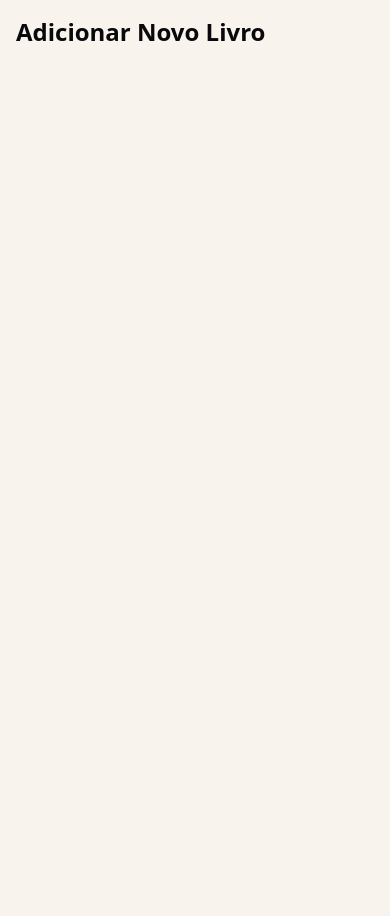
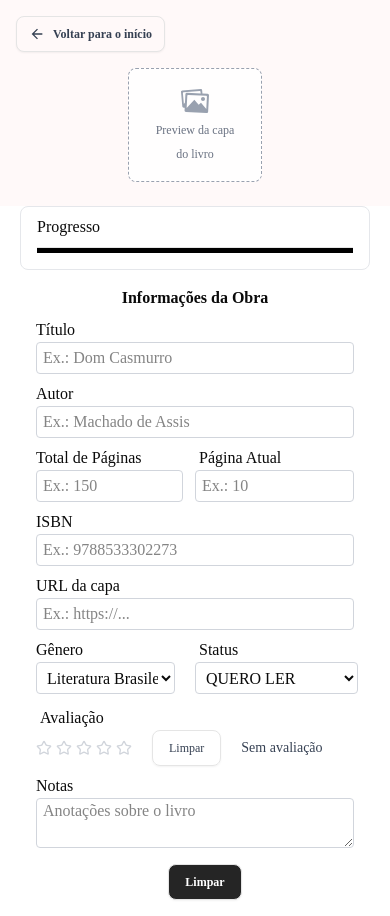
Before and after one commit to Layssaoliveira26/Projeto-biblioteca, a Next.js app in the folder projeto-bookshelf/: page /new-book in a window 390 px wide. Before the commit the page ends 844 px from the top, so only its background shows below. Built offline with nearby package versions, Linux system fonts and the light colour scheme.

Commit message:
feita tela de cadastro de livro e integrada ao restante do projeto

```diff
--- a/projeto-bookshelf/app/globals.css
+++ b/projeto-bookshelf/app/globals.css
@@ -1,5 +1,9 @@
 @import "tailwindcss";
 @import "tw-animate-css";
+
+:root {
+  font-family: --font-inter;
+}
 
 @custom-variant dark (&:is(.dark *));
 
@@ -45,71 +49,71 @@
 
 :root {
   --radius: 0.625rem;
-  --background: #F9F3EE;
-  --foreground: oklch(0.141 0.005 285.823);
   --card: oklch(1 0 0);
-  --card-foreground: oklch(0.141 0.005 285.823);
+  --card-foreground: oklch(0.145 0 0);
   --popover: oklch(1 0 0);
-  --popover-foreground: oklch(0.141 0.005 285.823);
-  --primary: oklch(0.21 0.006 285.885);
+  --popover-foreground: oklch(0.145 0 0);
+  --primary: oklch(0.205 0 0);
   --primary-foreground: oklch(0.985 0 0);
-  --secondary: oklch(0.967 0.001 286.375);
-  --secondary-foreground: oklch(0.21 0.006 285.885);
-  --muted: oklch(0.967 0.001 286.375);
-  --muted-foreground: oklch(0.552 0.016 285.938);
-  --accent: oklch(0.967 0.001 286.375);
-  --accent-foreground: oklch(0.21 0.006 285.885);
+  --secondary: oklch(0.97 0 0);
+  --secondary-foreground: oklch(0.205 0 0);
+  --muted: oklch(0.97 0 0);
+  --muted-foreground: oklch(0.556 0 0);
+  --accent: oklch(0.97 0 0);
+  --accent-foreground: oklch(0.205 0 0);
   --destructive: oklch(0.577 0.245 27.325);
-  --border: oklch(0.92 0.004 286.32);
-  --input: oklch(0.92 0.004 286.32);
-  --ring: oklch(0.705 0.015 286.067);
+  --border: oklch(0.922 0 0);
+  --input: oklch(0.922 0 0);
+  --ring: oklch(0.708 0 0);
   --chart-1: oklch(0.646 0.222 41.116);
   --chart-2: oklch(0.6 0.118 184.704);
   --chart-3: oklch(0.398 0.07 227.392);
   --chart-4: oklch(0.828 0.189 84.429);
   --chart-5: oklch(0.769 0.188 70.08);
   --sidebar: oklch(0.985 0 0);
-  --sidebar-foreground: oklch(0.141 0.005 285.823);
-  --sidebar-primary: oklch(0.21 0.006 285.885);
+  --sidebar-foreground: oklch(0.145 0 0);
+  --sidebar-primary: oklch(0.205 0 0);
   --sidebar-primary-foreground: oklch(0.985 0 0);
-  --sidebar-accent: oklch(0.967 0.001 286.375);
-  --sidebar-accent-foreground: oklch(0.21 0.006 285.885);
-  --sidebar-border: oklch(0.92 0.004 286.32);
-  --sidebar-ring: oklch(0.705 0.015 286.067);
+  --sidebar-accent: oklch(0.97 0 0);
+  --sidebar-accent-foreground: oklch(0.205 0 0);
+  --sidebar-border: oklch(0.922 0 0);
+  --sidebar-ring: oklch(0.708 0 0);
+  --background: oklch(1 0 0);
+  --foreground: oklch(0.145 0 0);
 }
 
 .dark {
-  --background: oklch(0.141 0.005 285.823);
+  --background: oklch(0.145 0 0);
   --foreground: oklch(0.985 0 0);
-  --card: oklch(0.21 0.006 285.885);
+  --card: oklch(0.205 0 0);
   --card-foreground: oklch(0.985 0 0);
-  --popover: oklch(0.21 0.006 285.885);
+  --popover: oklch(0.205 0 0);
   --popover-foreground: oklch(0.985 0 0);
-  --primary: oklch(0.92 0.004 286.32);
-  --primary-foreground: oklch(0.21 0.006 285.885);
-  --secondary: oklch(0.274 0.006 286.033);
+  --primary: oklch(0.922 0 0);
+  --primary-foreground: oklch(0.205 0 0);
+  --secondary: oklch(0.269 0 0);
   --secondary-foreground: oklch(0.985 0 0);
-  --muted: oklch(0.274 0.006 286.033);
-  --muted-foreground: oklch(0.705 0.015 286.067);
-  --accent: oklch(0.274 0.006 286.033);
+  --muted: oklch(0.269 0 0);
+  --muted-foreground: oklch(0.708 0 0);
+  --accent: oklch(0.269 0 0);
   --accent-foreground: oklch(0.985 0 0);
   --destructive: oklch(0.704 0.191 22.216);
   --border: oklch(1 0 0 / 10%);
   --input: oklch(1 0 0 / 15%);
-  --ring: oklch(0.552 0.016 285.938);
+  --ring: oklch(0.556 0 0);
   --chart-1: oklch(0.488 0.243 264.376);
   --chart-2: oklch(0.696 0.17 162.48);
   --chart-3: oklch(0.769 0.188 70.08);
   --chart-4: oklch(0.627 0.265 303.9);
   --chart-5: oklch(0.645 0.246 16.439);
-  --sidebar: oklch(0.21 0.006 285.885);
+  --sidebar: oklch(0.205 0 0);
   --sidebar-foreground: oklch(0.985 0 0);
   --sidebar-primary: oklch(0.488 0.243 264.376);
   --sidebar-primary-foreground: oklch(0.985 0 0);
-  --sidebar-accent: oklch(0.274 0.006 286.033);
+  --sidebar-accent: oklch(0.269 0 0);
   --sidebar-accent-foreground: oklch(0.985 0 0);
   --sidebar-border: oklch(1 0 0 / 10%);
-  --sidebar-ring: oklch(0.552 0.016 285.938);
+  --sidebar-ring: oklch(0.556 0 0);
 }
 
 @layer base {
--- a/projeto-bookshelf/app/library/page.tsx
+++ b/projeto-bookshelf/app/library/page.tsx
@@ -3,6 +3,7 @@ import { Button } from "@/components/ui/button";
 import BookCard from "./bookCard";
 import { Input } from "@/components/ui/input"
 import {Select, SelectContent, SelectItem, SelectTrigger, SelectValue,} from "@/components/ui/select"
+
 
 export default function LibraryPage() {
   return (
--- a/projeto-bookshelf/app/new-book/page.tsx
+++ b/projeto-bookshelf/app/new-book/page.tsx
@@ -1,9 +1,99 @@
+import Link from 'next/link'
 import { Button } from "@/components/ui/button";
+import { IoMdArrowBack, IoMdImages } from "react-icons/io";
+import { opcoesLeitura, options } from '@/lib/options';
+import { StarRating } from "@/components/ui/custom-components/star";
 
 export default function NewBookPage() {
   return (
-    <div className="p-4 md:p-8 lg:p-12">
-      <h1 className="text-2xl md:text-3xl font-bold mb-4">Adicionar Novo Livro</h1>
+    <div className="w-full h-full bg-[#FFFFFF] md:p-8 lg:p-12 ">
+      {/*Div como repartição um, com cor diferenciada*/}
+      <div className='h-1/3 w-full bg-[#FFF9F9] p-4'>
+        <Button className='bg-[#FFF9F9] text-gray-700 border text-xs' >
+          <IoMdArrowBack />
+          <Link href="/" className='font-black '>Voltar para o início</Link>
+        </Button>
+        {/* Área do preview da capa do livro */}
+        <div className='flex justify-center justify-items-center justify-content-center  '>
+          <div className='w-3/8 bg-[#FFFEFE] p-4 mt-4 mb-2 justify-items-center  text-center border border-dashed border-gray-400 rounded-md'>
+            <IoMdImages className='h-8 w-8 text-gray-400'/>
+            <span className='text-xs text-gray-500'>Preview da capa <br/> do livro</span>
+          </div>
+        </div>
+
+      </div>
+      {/* Área do progresso de leitura */}
+      <div className='ml-5 mr-5 p-2 border border-gray-200 rounded-md border-1'>
+        <p className='ml-2'>Progresso</p>
+        <hr  className='h-1.5 bg-black m-2'/>
+      </div>
+      {/* Área dos inputs de preenchimento dos dados do livro */}
+      <div className='m-4'>
+        <h5 className='text-center mb-2 font-bold'>Informações da Obra</h5>
+        <div className='flex flex-col'>
+          <label className='ml-5'>Título</label>
+          <input type="text" placeholder='Ex.: Dom Casmurro' className='border border-gray-300 rounded rouded-sm h-8 ml-5 mr-5 pl-1.5'/>
+        </div>
+        <div className='flex flex-col mt-2'>
+          <label className='ml-5'>Autor</label>
+          <input type="text" placeholder='Ex.: Machado de Assis' className='border border-gray-300 rounded rouded-sm h-8 ml-5 mr-5 pl-1.5'/>
+        </div>
+        <div className='flex'>
+          <div className='flex flex-col mt-2 w-1/2'>
+            <label className='ml-5'>Total de Páginas</label>
+            <input type="text" placeholder='Ex.: 150' className='border border-gray-300 rounded rouded-sm h-8 ml-5 mr-3 sm: pl-1.5'/>
+          </div>
+          <div className='flex flex-col mt-2 w-1/2'>
+            <label className='ml-1'>Página Atual</label>
+            <input type="text" placeholder='Ex.: 10' className='border border-gray-300 rounded rouded-sm h-8  mr-5 sm: pl-1.5'/>
+          </div>
+        </div>
+        <div className='flex flex-col mt-2'>
+          <label className='ml-5'>ISBN</label>
+          <input type="number" placeholder='Ex.: 9788533302273' className='border border-gray-300 rounded rouded-sm h-8 ml-5 mr-5 pl-1.5 '/>
+        </div>
+        <div className='flex flex-col mt-2'>
+          <label className='ml-5'>URL da capa</label>
+          <input type="text" placeholder='Ex.: https://...' className='border border-gray-300 rounded rouded-sm h-8 ml-5 mr-5 pl-1.5'/>
+        </div>
+        <div className='flex'>
+          <div className='flex flex-col mt-2 w-1/2'>
+            <label className='ml-5'>Gênero</label>
+            <select name="" className='border border-gray-300 rounded rouded-sm h-8 ml-5 mr-5 pl-1.5 '>
+              {options.map((optione, id) => (
+                <option key={id} value={optione.genero}>{optione.genero}</option>
+              ))}
+            </select>
+          </div>
+          <div className='flex flex-col mt-2'>
+            <label className='ml-1'>Status</label>
+            <select name="" className='border border-gray-300 rounded rouded-sm h-8 mr-5 sm: pl-1.5 w-full'>
+              {opcoesLeitura.map((opcaoLeitura, id) => (
+                <option key={id} value={opcaoLeitura.status}>{opcaoLeitura.status}</option>
+              ))}
+            </select>
+          </div>
+        </div>
+        <div className='mt-3 ml-5'>
+            <label className='ml-1'>Avaliação</label>
+            <div className='flex items-center'>
+              <StarRating rating={0} />
+              <Button className='bg-[#fffff] text-gray-700 border text-xs ml-5' >
+                Limpar
+              </Button>
+              <span className='ml-5 text-gray-700 text-sm'>Sem avaliação</span>
+            </div>
+        </div>
+        <div className='flex flex-col mt-2'>
+          <label className='ml-5'>Notas</label>
+          <textarea className='border border-gray-300 rounded rouded-sm ml-5 mr-5 pl-1.5' placeholder='Anotações sobre o livro'></textarea>
+        </div>
+        <div className='flex justify-center mt-4 mb-4'>
+          <Button className='bg-[#252525] text-white font-semibold border text-xs ml-5 justify-center' >
+            Limpar
+          </Button>
+        </div>
+      </div>
     </div>
   );
 }
--- /dev/null
+++ b/projeto-bookshelf/lib/options.ts
@@ -0,0 +1,82 @@
+export interface Generos {
+    genero: string;
+}
+
+export interface Status {
+    statusLeitura: string;
+}
+
+export const options: Generos[] = [
+    {
+        genero: "Literatura Brasileira"
+    },
+    {
+        genero: "Ficção Científica"
+    },
+    {
+        genero: "Realismo Mágico"
+    },
+    {
+        genero: "Ficção"
+    },
+    {
+        genero: "Fantasia"
+    },
+    {
+        genero: "Romance"
+    },
+    {
+        genero: "Biografia"
+    },
+    {
+        genero: "História"
+    },
+    {
+        genero: "Romance"
+    },
+    {
+        genero: "Biografia"
+    },
+    {
+        genero: "História"
+    },
+    {
+        genero: "Autoajuda"
+    },
+    {
+        genero: "Tecnologia"
+    },
+    {
+        genero: "Programação"
+    },
+    {
+        genero: "Negócios"
+    },
+    {
+        genero: "Psicologia"
+    },
+    {
+        genero: "Filosofia"
+    },
+    {
+        genero: "Poesia"
+    }
+]
+
+export const opcoesLeitura = [
+    {
+        status: "QUERO LER"
+    },
+    {
+        status: "LENDO"
+    },
+    {
+        status: "LIDO"
+    },
+    {
+        status: "PAUSADO"
+    },
+    {
+        status: "ABANDONADO"
+    }
+]
--- a/projeto-bookshelf/package.json
+++ b/projeto-bookshelf/package.json
@@ -17,6 +17,7 @@
     "next": "15.5.3",
     "react": "19.1.0",
     "react-dom": "19.1.0",
+    "react-icons": "^5.5.0",
     "tailwind-merge": "^3.3.1"
   },
   "devDependencies": {
```
Also changed, not shown: projeto-bookshelf/components.json, 1 other file (tests, documents, lock files or other folders).
